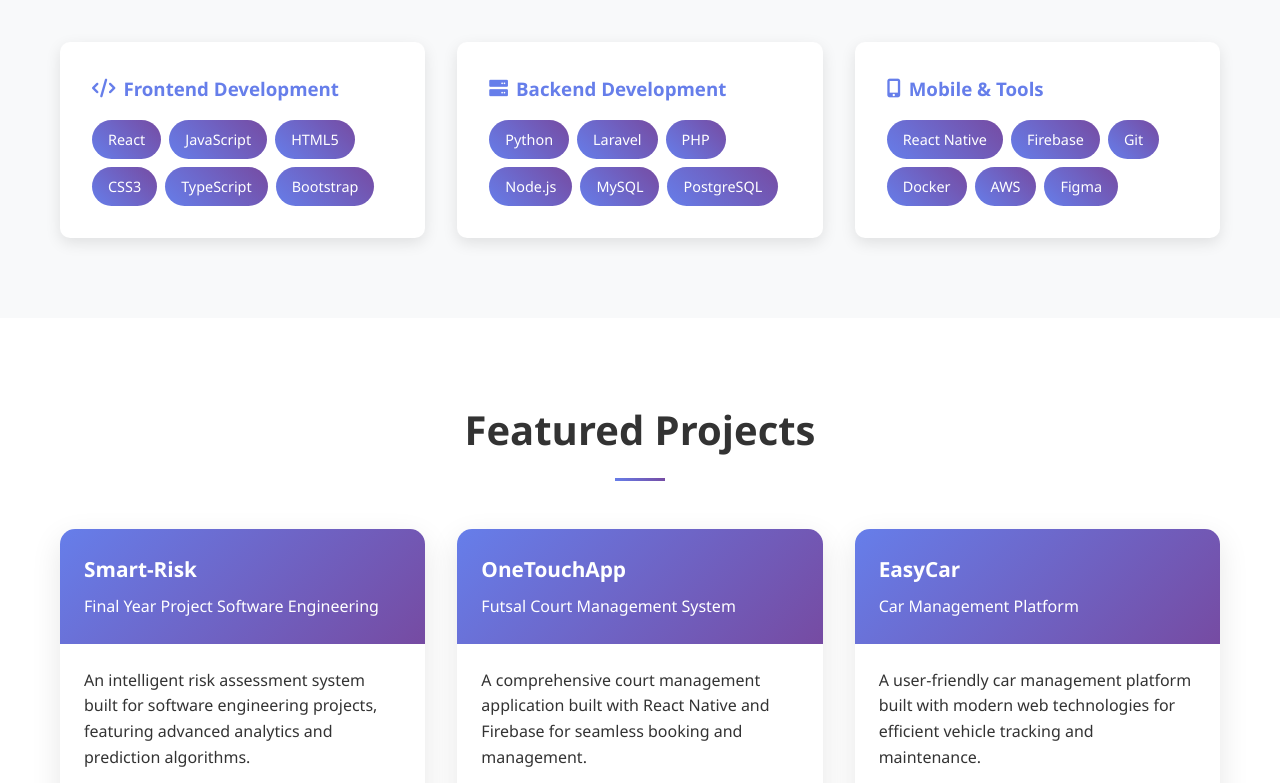
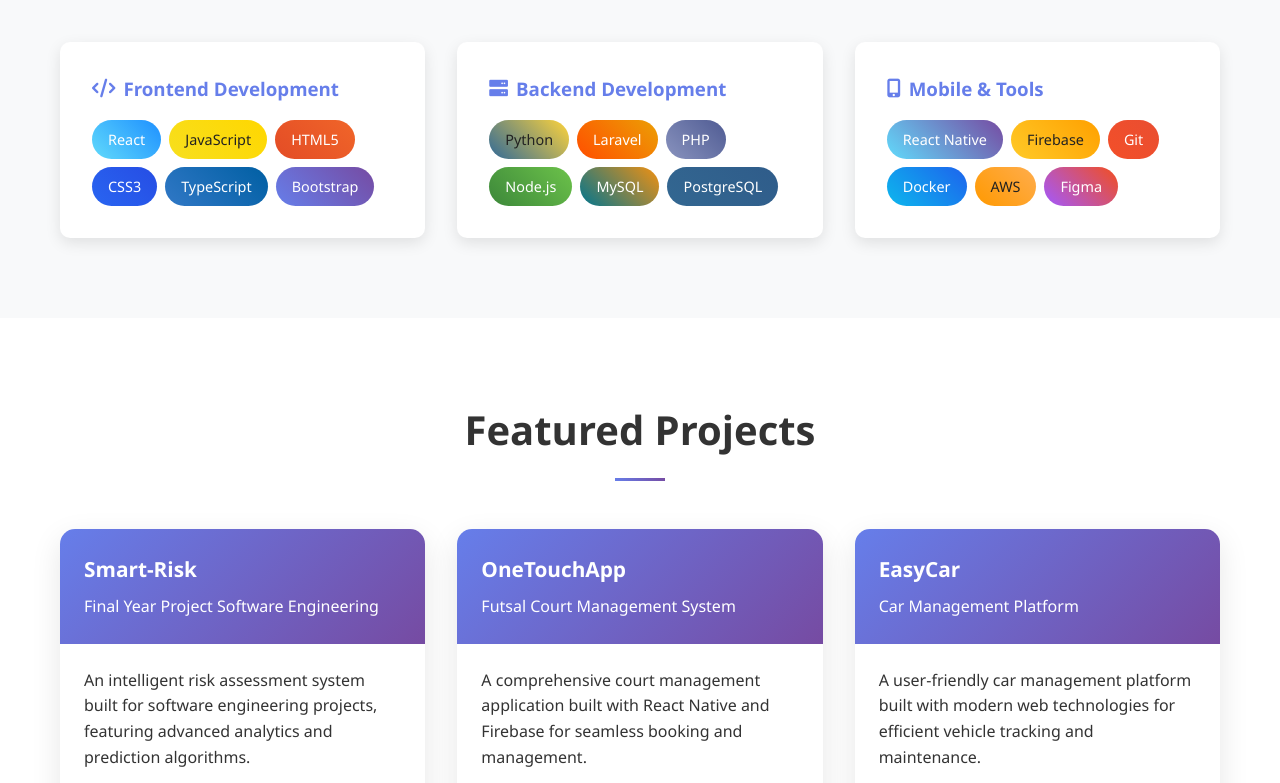
Before and after one commit to DanIsWorkingNow/danisworkingnow.github.io, a plain HTML site: page index.html in a window 1280 px wide. Shown: the part 1640-2423 px from the top of the page. Drawn offline with Linux system fonts and the light colour scheme.

Commit message:
Add skill tags with gradient backgrounds for enhanced visual appeal

```diff
--- a/index.html
+++ b/index.html
@@ -261,6 +261,61 @@
             font-size: 0.9rem;
         }
 
+        .skill-tag[data-tech="Laravel"] {
+            background: linear-gradient(45deg, #ff4e00, #ec9f05);
+        }
+        .skill-tag[data-tech="React"] {
+            background: linear-gradient(45deg, #61dafb, #1e90ff);
+        }
+        .skill-tag[data-tech="Node.js"] {
+            background: linear-gradient(45deg, #3c873a, #6cc24a);
+        }
+        .skill-tag[data-tech="PHP"] {
+            background: linear-gradient(45deg, #8993be, #4f5b93);
+        }
+        .skill-tag[data-tech="JavaScript"] {
+            background: linear-gradient(45deg, #f7df1e, #ffd700);
+            color: #222;
+        }
+        .skill-tag[data-tech="TypeScript"] {
+            background: linear-gradient(45deg, #3178c6, #005fa3);
+        }
+        .skill-tag[data-tech="HTML5"] {
+            background: linear-gradient(45deg, #e34c26, #f06529);
+        }
+        .skill-tag[data-tech="CSS3"] {
+            background: linear-gradient(45deg, #2965f1, #264de4);
+        }
+        .skill-tag[data-tech="MySQL"] {
+            background: linear-gradient(45deg, #00758f, #f29111);
+        }
+        .skill-tag[data-tech="PostgreSQL"] {
+            background: linear-gradient(45deg, #336791, #2f5c8a);
+        }
+        .skill-tag[data-tech="Python"] {
+            background: linear-gradient(45deg, #306998, #ffd43b);
+            color: #222;
+        }
+        .skill-tag[data-tech="Firebase"] {
+            background: linear-gradient(45deg, #ffca28, #ffa000);
+            color: #222;
+        }
+        .skill-tag[data-tech="Git"] {
+            background: linear-gradient(45deg, #f34f29, #e94e31);
+        }
+        .skill-tag[data-tech="Docker"] {
+            background: linear-gradient(45deg, #0db7ed, #1d63ed);
+        }
+        .skill-tag[data-tech="AWS"] {
+            background: linear-gradient(45deg, #ff9900, #ffad4d);
+            color: #222;
+        }
+        .skill-tag[data-tech="Figma"] {
+            background: linear-gradient(45deg, #a259ff, #f24e1e);
+        }
+        .skill-tag[data-tech="React Native"] {
+            background: linear-gradient(45deg, #61dafb, #764ba2);
+        }
         /* Projects Section */
         .projects-grid {
             display: grid;
@@ -479,34 +534,34 @@
                 <div class="skill-category">
                     <h3><i class="fas fa-code"></i> Frontend Development</h3>
                     <div class="skills-list">
-                        <span class="skill-tag">React</span>
-                        <span class="skill-tag">JavaScript</span>
-                        <span class="skill-tag">HTML5</span>
-                        <span class="skill-tag">CSS3</span>
-                        <span class="skill-tag">TypeScript</span>
-                        <span class="skill-tag">Bootstrap</span>
+                        <span class="skill-tag" data-tech="React">React</span>
+                        <span class="skill-tag" data-tech="JavaScript">JavaScript</span>
+                        <span class="skill-tag" data-tech="HTML5">HTML5</span>
+                        <span class="skill-tag" data-tech="CSS3">CSS3</span>
+                        <span class="skill-tag" data-tech="TypeScript">TypeScript</span>
+                        <span class="skill-tag" data-tech="Bootstrap">Bootstrap</span>
                     </div>
                 </div>
                 <div class="skill-category">
                     <h3><i class="fas fa-server"></i> Backend Development</h3>
                     <div class="skills-list">
-                        <span class="skill-tag">Python</span>
-                        <span class="skill-tag">Laravel</span>
-                        <span class="skill-tag">PHP</span>
-                        <span class="skill-tag">Node.js</span>
-                        <span class="skill-tag">MySQL</span>
-                        <span class="skill-tag">PostgreSQL</span>
+                        <span class="skill-tag" data-tech="Python">Python</span>
+                        <span class="skill-tag" data-tech="Laravel">Laravel</span>
+                        <span class="skill-tag" data-tech="PHP">PHP</span>
+                        <span class="skill-tag" data-tech="Node.js">Node.js</span>
+                        <span class="skill-tag" data-tech="MySQL">MySQL</span>
+                        <span class="skill-tag" data-tech="PostgreSQL">PostgreSQL</span>
                     </div>
                 </div>
                 <div class="skill-category">
                     <h3><i class="fas fa-mobile-alt"></i> Mobile & Tools</h3>
                     <div class="skills-list">
-                        <span class="skill-tag">React Native</span>
-                        <span class="skill-tag">Firebase</span>
-                        <span class="skill-tag">Git</span>
-                        <span class="skill-tag">Docker</span>
-                        <span class="skill-tag">AWS</span>
-                        <span class="skill-tag">Figma</span>
+                        <span class="skill-tag" data-tech="React Native">React Native</span>
+                        <span class="skill-tag" data-tech="Firebase">Firebase</span>
+                        <span class="skill-tag" data-tech="Git">Git</span>
+                        <span class="skill-tag" data-tech="Docker">Docker</span>
+                        <span class="skill-tag" data-tech="AWS">AWS</span>
+                        <span class="skill-tag" data-tech="Figma">Figma</span>
                     </div>
                 </div>
             </div>
```
